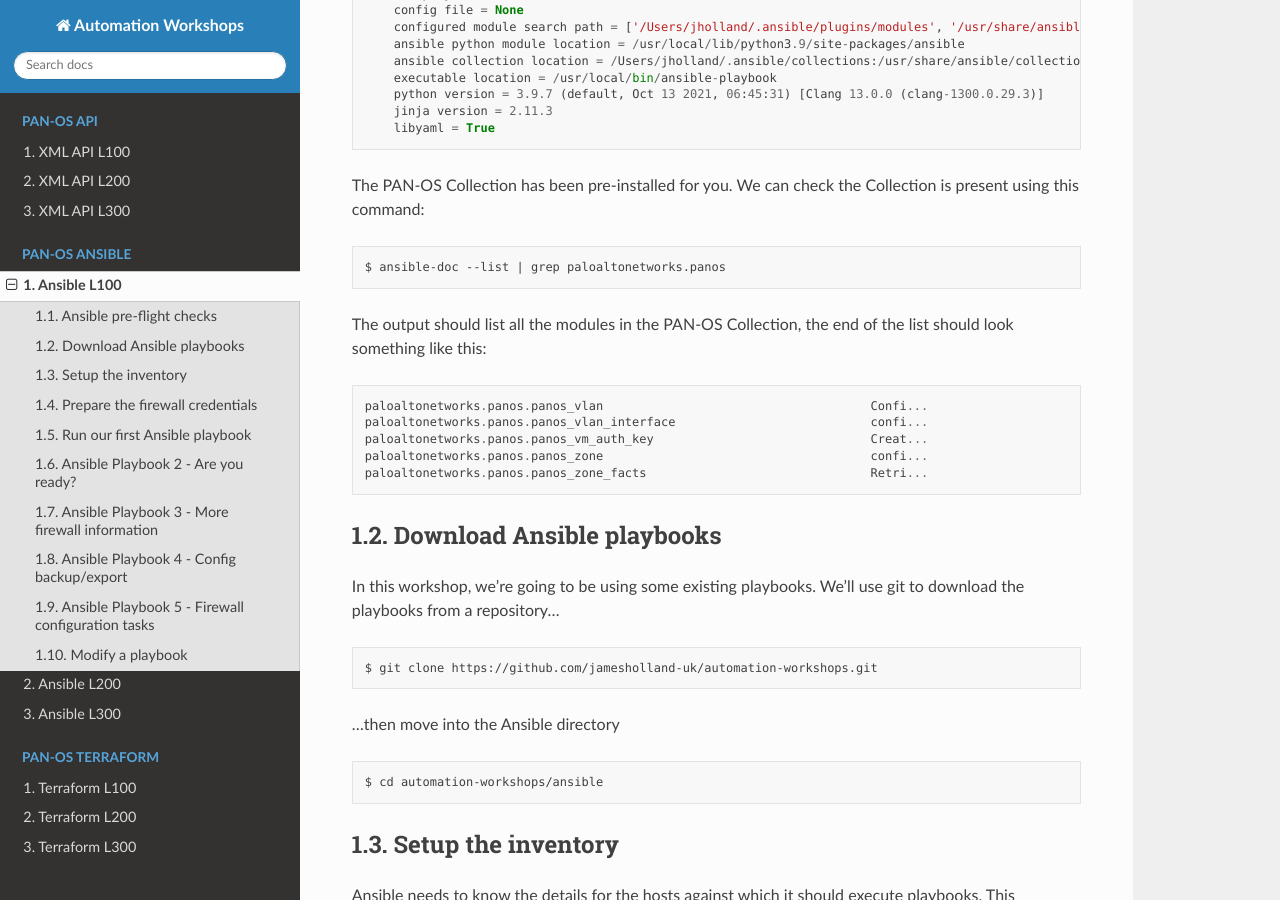
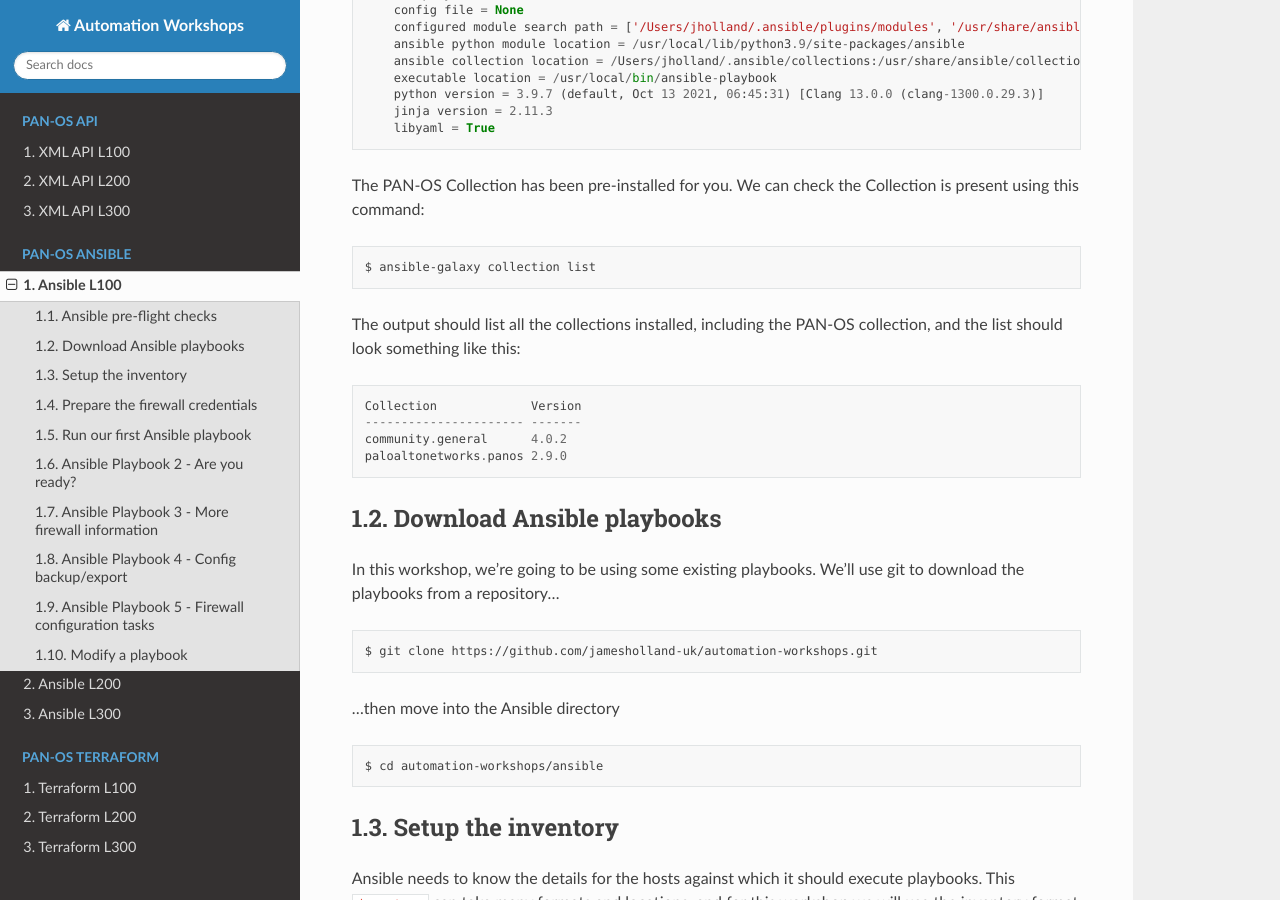
Before and after one commit to jamesholland-uk/automation-workshops, a Sphinx documentation site: the page built from docs/ansible/l100.rst, in a window 1280 px wide and 900 px high, scrolled down 799 px. Built offline with Sphinx 7.4.7 and the Read the Docs theme 2.0.0, drawn with Linux system fonts in a browser that asks for light colours.

Commit message:
Mod to check for Ansible Collection installation

```diff
--- a/docs/ansible/l100.rst
+++ b/docs/ansible/l100.rst
@@ -46,17 +46,16 @@
 .. code-block::
         :class: copy-button
 
-        $ ansible-doc --list | grep paloaltonetworks.panos
+        $ ansible-galaxy collection list
 
-The output should list all the modules in the PAN-OS Collection, the end of the list should look something like this:
+The output should list all the collections installed, including the PAN-OS collection, and the list should look something like this:
 
 .. code-block::
 
-        paloaltonetworks.panos.panos_vlan                                     Confi...
-        paloaltonetworks.panos.panos_vlan_interface                           confi...
-        paloaltonetworks.panos.panos_vm_auth_key                              Creat...
-        paloaltonetworks.panos.panos_zone                                     confi...
-        paloaltonetworks.panos.panos_zone_facts                               Retri...
+        Collection             Version
+        ---------------------- -------
+        community.general      4.0.2
+        paloaltonetworks.panos 2.9.0
 
 
 Download Ansible playbooks
```
